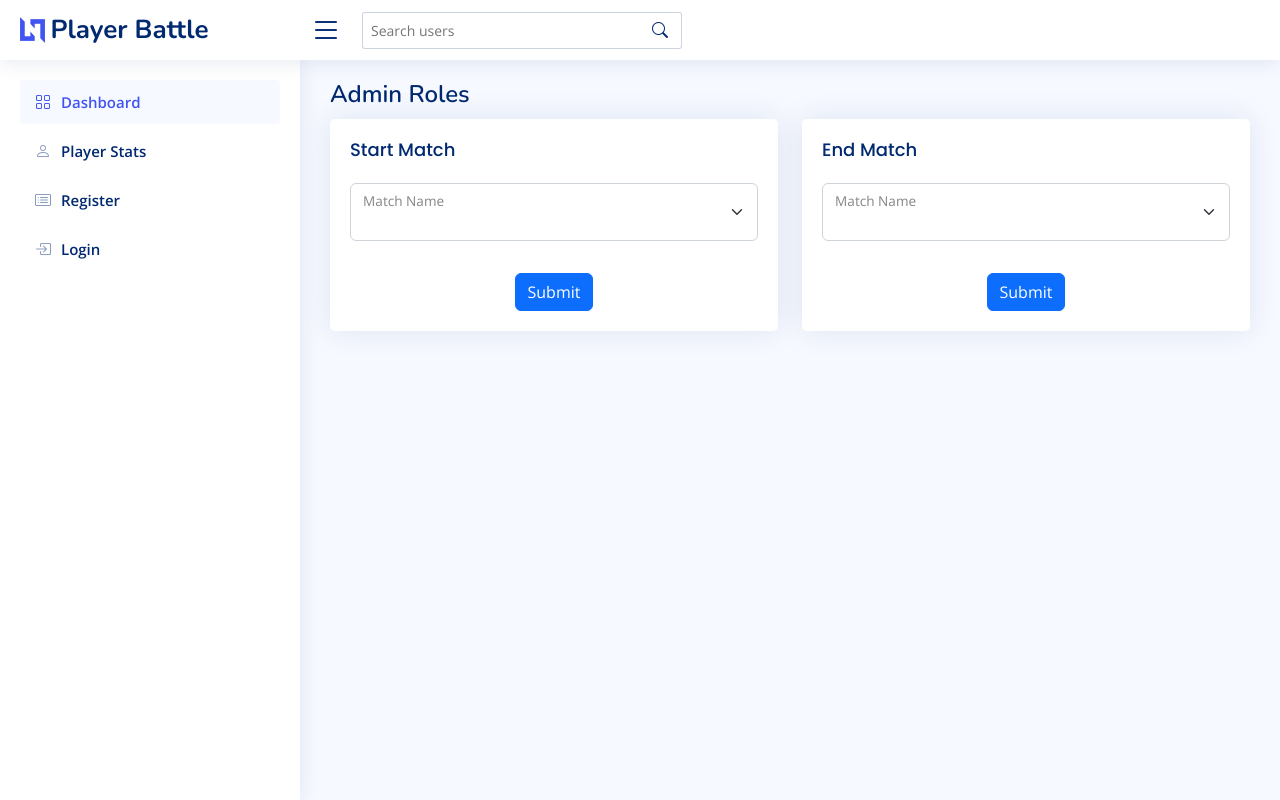
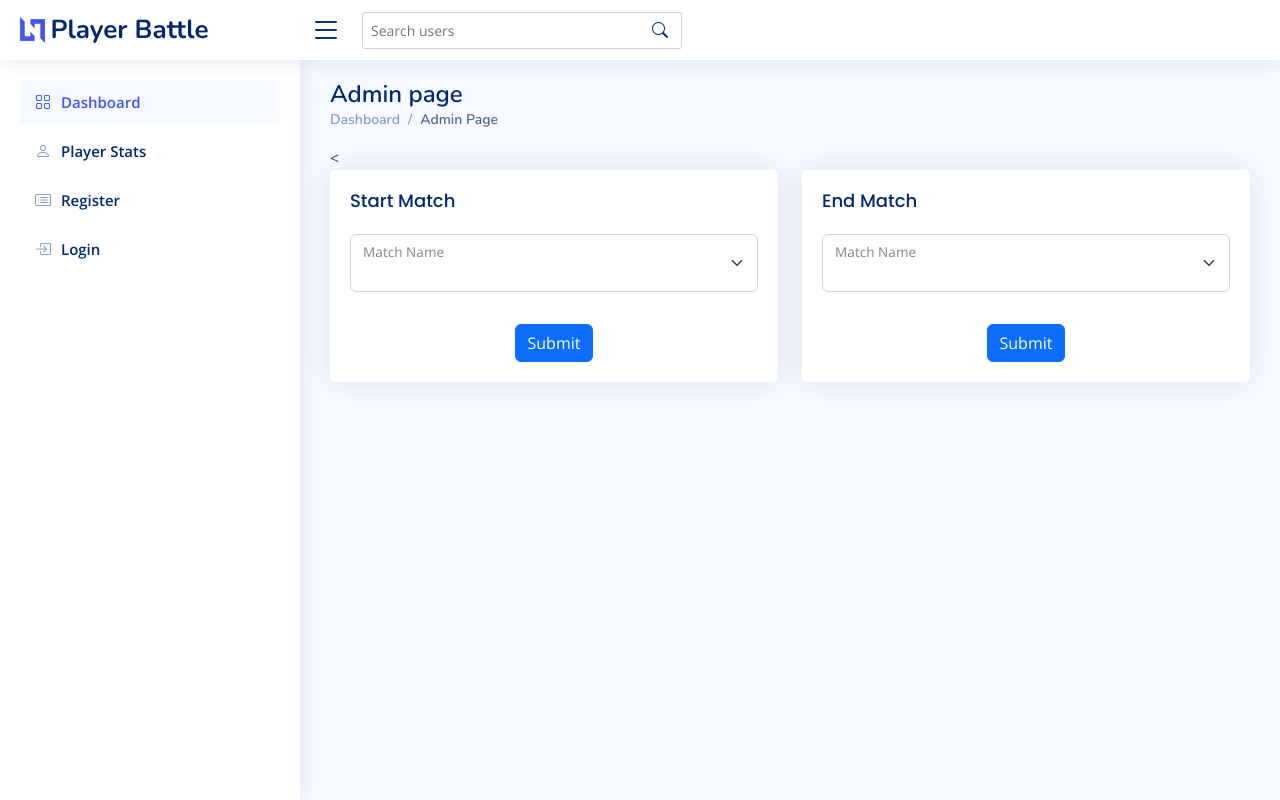
Before and after one commit to shubh1605/PlayerBattle, a Django app: page /core/admin/ in a window 1280 px wide. Run offline with Django 4.2, Linux system fonts and the light colour scheme; data that the repository does not hold is empty; some libraries are stand-ins or nearby versions.

Commit message:
changed breadcrumbs

```diff
--- a/core/templates/core/admin.html
+++ b/core/templates/core/admin.html
@@ -4,15 +4,14 @@
 <main id="main" class="main">
 
     <div class="pagetitle">
-      <h1>Admin Roles</h1>
-      <nav>
-        {% comment %} <ol class="breadcrumb">
-          <li class="breadcrumb-item"><a href="index.html">Home</a></li>
-          <li class="breadcrumb-item">Forms</li>
-          <li class="breadcrumb-item active">Layouts</li>
-        </ol> {% endcomment %}
-      </nav>
-    </div>
+        <h1>Admin page </h1>
+        <nav>
+          <ol class="breadcrumb">
+            <li class="breadcrumb-item"><a href="{% url 'home-page' %}">Dashboard</a></li>
+            <li class="breadcrumb-item active">Admin Page</li>
+          </ol>
+        </nav>
+      </div><
     <!-- End Page Title -->
     <section class="section">
         <div class="row">
--- a/core/templates/core/create_team.html
+++ b/core/templates/core/create_team.html
@@ -35,7 +35,7 @@
       <h1>Create team </h1>
       <nav>
         <ol class="breadcrumb">
-          <li class="breadcrumb-item"><a href="index.html">Home</a></li>
+          <li class="breadcrumb-item"><a href="{% url 'home-page' %}">Dashboard</a></li>
           <li class="breadcrumb-item active">Create team</li>
         </ol>
       </nav>
--- a/core/templates/core/profile.html
+++ b/core/templates/core/profile.html
@@ -34,7 +34,7 @@
       <h1>Profile {% if viewing_another_profile %} - {{ profile_viewing.user.username }} {% endif %} </h1>
       <nav>
         <ol class="breadcrumb">
-          <li class="breadcrumb-item"><a href="index.html">Home</a></li>
+          <li class="breadcrumb-item"><a href="{% url 'home-page' %}">Dashboard</a></li>
           <li class="breadcrumb-item">Users</li>
           <li class="breadcrumb-item active">Profile</li>
         </ol>
@@ -89,7 +89,9 @@
               <ul class="nav nav-tabs nav-tabs-bordered">
 
                 <li class="nav-item">
-                  <button class="nav-link active" data-bs-toggle="tab" data-bs-target="#profile-overview">My Team</button>
+                  <button class="nav-link active" data-bs-toggle="tab" data-bs-target="#profile-overview">
+                    {% if not viewing_another_profile %} My {% else %} {{ profile_viewing.user.username|title }}'s {% endif %} Team
+                  </button>
                 </li>
                 {% if not viewing_another_profile %}
                 <li class="nav-item">
--- a/core/views.py
+++ b/core/views.py
@@ -156,12 +156,15 @@ def home_page(request):
 	best_batsman = players.order_by('-bat_points').values()[0]
 	best_bowler = players.order_by('-bowl_points').values()[0]
 
+	is_match_live = Variable.objects.all()[0]
+
 
 	context = {
 		'users':users,
 		'players':players,
 		'best_batsman':best_batsman,
 		'best_bowler':best_bowler,
+		'is_match_live':is_match_live.match_live
 	}
 	return render(request, 'core/home_page.html', context)
 
```
Also changed, not shown: core/static/core/assets/css/homepage.css (+8 -1 lines), core/templates/core/home_page.html (+7 -4 lines), core/templates/core/player_stats.html (+29 -1 lines).
